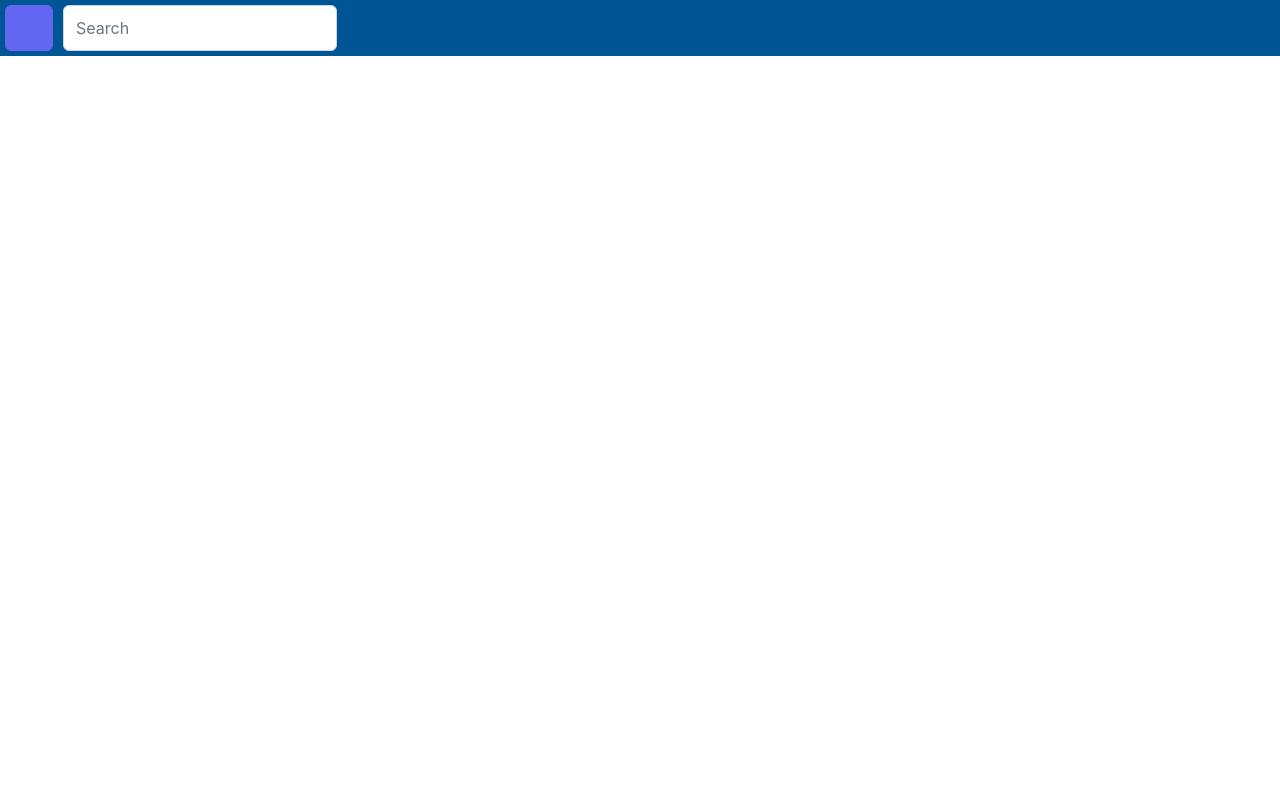
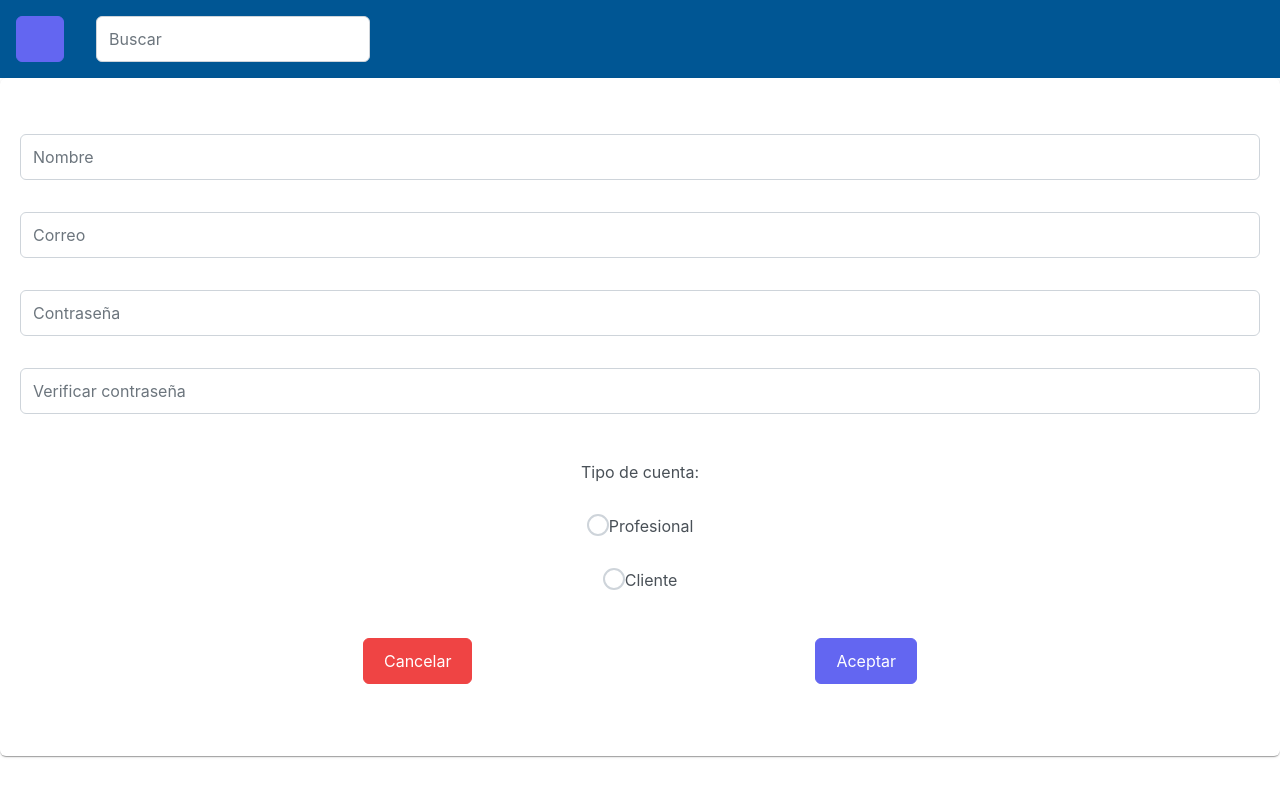
Before and after one commit to TomvShoo/IWork, a React (Create React App) app: page /Registro in a window 1280 px wide. Before the commit this address had no page. Shown: the top 796 px of the page. Built offline with nearby package versions, Linux system fonts and the light colour scheme.

Commit message:
Mejoras de diseños y enrutamiento de las páginas

```diff
--- a/src/App.js
+++ b/src/App.js
@@ -1,20 +1,21 @@
 // import logo from './logo.svg';
-import './App.css';
-import { Login } from './components/Login';
-import { Routes, Route } from 'react-router-dom';
-import { Perfil } from './components/Perfil';
-import { Registro } from './components/Registro';
-import { Menu } from './components/Menu'
+import "./App.css";
 import "primereact/resources/primereact.min.css";
+import { Login } from "./components/Login";
+import { Routes, Route } from "react-router-dom";
+import { Perfil } from "./components/Perfil";
+import { Registro } from "./components/Registro";
+import { Menu } from "./components/Menu";
 
 function App() {
   return (
     <div className="App">
       <header>
-        <Menu/>
+        <Menu />
         <Routes>
-          <Route path='/Perfil' element={<Perfil/>}></Route>
-          <Route path='/Login' element={<Login/>}></Route>
+          <Route path="/Perfil" element={<Perfil />}></Route>
+          <Route path="/Login" element={<Login />}></Route>
+          <Route path="/Registro" element={<Registro />}></Route>
         </Routes>
       </header>
     </div>
--- a/src/components/Login.js
+++ b/src/components/Login.js
@@ -1,8 +1,9 @@
-import React from 'react'
-import { InputText } from 'primereact/inputtext';
-import { Button } from 'primereact/button';
-import { Password } from 'primereact/password';
-import SwitchButton from './SwitchButton'
+import { Outlet, Link } from "react-router-dom";
+import React from "react";
+import { InputText } from "primereact/inputtext";
+import { Button } from "primereact/button";
+import { Password } from "primereact/password";
+import SwitchButton from "./SwitchButton";
 //theme
 import "primereact/resources/themes/lara-light-indigo/theme.css";
 //core
@@ -16,35 +17,39 @@ const Estilo = {
   button: {
     margin: "30px",
   },
-
 };
 
 export const Login = () => {
   return (
-
     <div>
       <h1>I Work</h1>
 
       <SwitchButton />
 
       <div style={Estilo.divlogin}>
-            <a>Correo</a>
+        <h4>Correo</h4>
+        <p>
           <InputText></InputText>
+        </p>
 
-            <a>Contraseña</a>
+        <h4>Contraseña</h4>
+        <p>
           <Password></Password>
+        </p>
       </div>
 
       <div>
-            <Button style={Estilo.button} label='Iniciar Sesion'></Button>
+        <Link to="/Menu">
+          <Button style={Estilo.button} label="Iniciar Sesión"></Button>
+        </Link>
       </div>
 
       <div>
-            <a>¿No tienes una cuenta?</a>
-            <Button label='Registrate aqui' link/>
+        <p>¿No tienes una cuenta?</p>
+        <Link to="/Registro">
+          <Button label="Regístrate aquí" link />
+        </Link>
       </div>
-
-
     </div>
-  )
-}
+  );
+};
--- a/src/components/Menu.js
+++ b/src/components/Menu.js
@@ -1,25 +1,23 @@
 import { Outlet, Link } from "react-router-dom";
-import React, { useState } from 'react';
-import { Sidebar } from 'primereact/sidebar';
-import { Button } from 'primereact/button';
-import { Menubar } from 'primereact/menubar';
-import { InputText } from 'primereact/inputtext';
+import React, { useState } from "react";
+import { Sidebar } from "primereact/sidebar";
+import { Button } from "primereact/button";
+import { Menubar } from "primereact/menubar";
+import { InputText } from "primereact/inputtext";
 
 const Estilos = {
   navbar: {
     display: "flex",
     flexDirection: "row",
-        backgroundColor: "#005694"
+    backgroundColor: "#005694",
   },
   div: {
-        margin: "5px",
+    margin: "1rem",
   },
-    sidebar: {
+  sidebar: {},
+};
 
-    },
-}
-
-export const Menu = () =>{
+export const Menu = () => {
   const [visible, setVisible] = useState(false);
 
   return (
@@ -28,18 +26,23 @@ export const Menu = () =>{
         <Sidebar visible={visible} onHide={() => setVisible(false)}>
           <h2>Sidebar</h2>
           <ul>
-                    <li><Link to="/">Menu principal</Link></li>
-                    <li><Link to="/Perfil">Perfil</Link></li>
-                    <li><Link to="/Login">Cerrar Sesion</Link></li>
+            <li>
+              <Link to="/">Menú principal</Link>
+            </li>
+            <li>
+              <Link to="/Perfil">Perfil</Link>
+            </li>
+            <li>
+              <Link to="/Login">Cerrar Sesión</Link>
+            </li>
           </ul>
         </Sidebar>
         <Button icon="pi pi-arrow-right" onClick={() => setVisible(true)} />
-
       </div>
       <div style={Estilos.div}>
-            <InputText placeholder="Search" />
+        <InputText placeholder="Buscar" />
       </div>
-        <Outlet/>
+      <Outlet />
     </header>
   );
 };
--- a/src/components/Perfil.js
+++ b/src/components/Perfil.js
@@ -1,10 +1,9 @@
-import React from 'react'
-import { Card } from 'primereact/card';
-import foto from '../Images/Shesho.jpeg'
-import Calificacion from './Rating';
-import { Avatar } from 'primereact/avatar';
-import Carrusel from './Carrusel';
-
+import React from "react";
+import { Card } from "primereact/card";
+import foto from "../Images/Shesho.jpeg";
+import Calificacion from "./Rating";
+import { Avatar } from "primereact/avatar";
+// import Carrusel from "./Carrusel";
 
 const Estilo = {
   Imagen: {
@@ -14,7 +13,7 @@ const Estilo = {
   card: {
     display: "flex",
     flexDirection: "row",
-        justifyContent: "center"
+    justifyContent: "center",
   },
 };
 
@@ -22,10 +21,14 @@ export const Perfil = () => {
   return (
     <div>
       <Card style={Estilo.card}>
+        <p>
           <Avatar style={Estilo.Imagen} image={foto} size="xlarge" />
-            <Calificacion/>
+        </p>
+        <p>
+          <Calificacion />
+        </p>
         <h1>Nombre</h1>
       </Card>
     </div>
-  )
-}
+  );
+};
--- a/src/components/Rating.js
+++ b/src/components/Rating.js
@@ -1,5 +1,5 @@
-import React, { Component } from 'react';
-import { Rating } from 'primereact/rating';
+import React, { Component } from "react";
+import { Rating } from "primereact/rating";
 
 class Calificacion extends Component {
   constructor() {
@@ -15,7 +15,7 @@ class Calificacion extends Component {
         <Rating
           value={this.state.ratingValue}
           onChange={(e) => this.setState({ ratingValue: e.value })}
-          cancel = {false}
+          cancel={false}
         />
         <div>Valor seleccionado: {this.state.ratingValue}</div>
       </div>
--- a/src/components/Registro.js
+++ b/src/components/Registro.js
@@ -1,63 +1,80 @@
-import React from 'react'
-import { Card } from 'primereact/card';
-import { InputText } from 'primereact/inputtext';
-import { RadioButton } from 'primereact/radiobutton';
-import { Button } from 'primereact/button';
-import { SelectButton } from 'primereact/selectbutton';
+import { Outlet, Link } from "react-router-dom";
+import React from "react";
+import { Card } from "primereact/card";
+import { InputText } from "primereact/inputtext";
+import { RadioButton } from "primereact/radiobutton";
+import { Button } from "primereact/button";
+import { SelectButton } from "primereact/selectbutton";
 
 //theme
 import "primereact/resources/themes/lara-light-indigo/theme.css";
 //core
-import "primereact/resources/primereact.min.css"
+import "primereact/resources/primereact.min.css";
 
 const Estilo = {
-    div: {
+  card: {
     display: "flex",
     flexDirection: "column",
+  },
+  inputs: {
+    display: "flex",
+    flexDirection: "column",
+  },
+  input: {
+    margin: "1rem 0rem",
+  },
+  cuentas: {
+    display: "flex",
+    flexDirection: "column",
+    marginTop: "1rem",
+  },
+  cuenta: {
+    margin: "1rem 0rem",
   },
   button: {
     display: "flex",
     alignItems: "center",
-        justifyContent: "space-around",
-    },
-    tipoCuenta: {
-        display: "flex-wrap",
+    margin: "2rem 0rem",
+    justifyContent: "space-evenly",
   },
 };
 
 export const Registro = () => {
   return (
     <container>
-        <Card>
-            <div style={Estilo.div}>
-                <InputText placeholder='Nombre'></InputText>
-                <InputText placeholder='Correo'></InputText>
-                <InputText placeholder='Contraseña'></InputText>
-                <InputText placeholder='Verificar contraseña'></InputText>
-
-
+      <Card style={Estilo.card}>
+        <div style={Estilo.inputs}>
+          <InputText placeholder="Nombre" style={Estilo.input}></InputText>
+          <InputText placeholder="Correo" style={Estilo.input}></InputText>
+          <InputText placeholder="Contraseña" style={Estilo.input}></InputText>
+          <InputText
+            placeholder="Verificar contraseña"
+            style={Estilo.input}
+          ></InputText>
         </div>
 
-            <a>Tipo de cuenta:</a>
-
-            <div style={Estilo.div}>
-                <div>
+        <div style={Estilo.cuentas}>
+          <p>Tipo de cuenta:</p>
+          <div style={Estilo.cuenta}>
             <SelectButton />
-                    <RadioButton mame="profesional"/>
+            <RadioButton mame="profesional" />
             <label>Profesional</label>
           </div>
-                <div>
-                    <RadioButton mame="Cliente"/>
+          <div style={Estilo.cuenta}>
+            <RadioButton mame="Cliente" />
             <label>Cliente</label>
           </div>
         </div>
-        </Card>
 
         <div style={Estilo.button}>
+          <Link to="/Login">
             <Button severity="danger">Cancelar</Button>
+          </Link>
+          <Link to="/Login">
             <Button>Aceptar</Button>
+          </Link>
         </div>
-
+      </Card>
     </container>
-  )
-}
+  );
+};
```
Also changed, not shown: src/components/SwitchButton.js (+4 -4 lines). Lines whose indentation alone changed are shown as unchanged.
